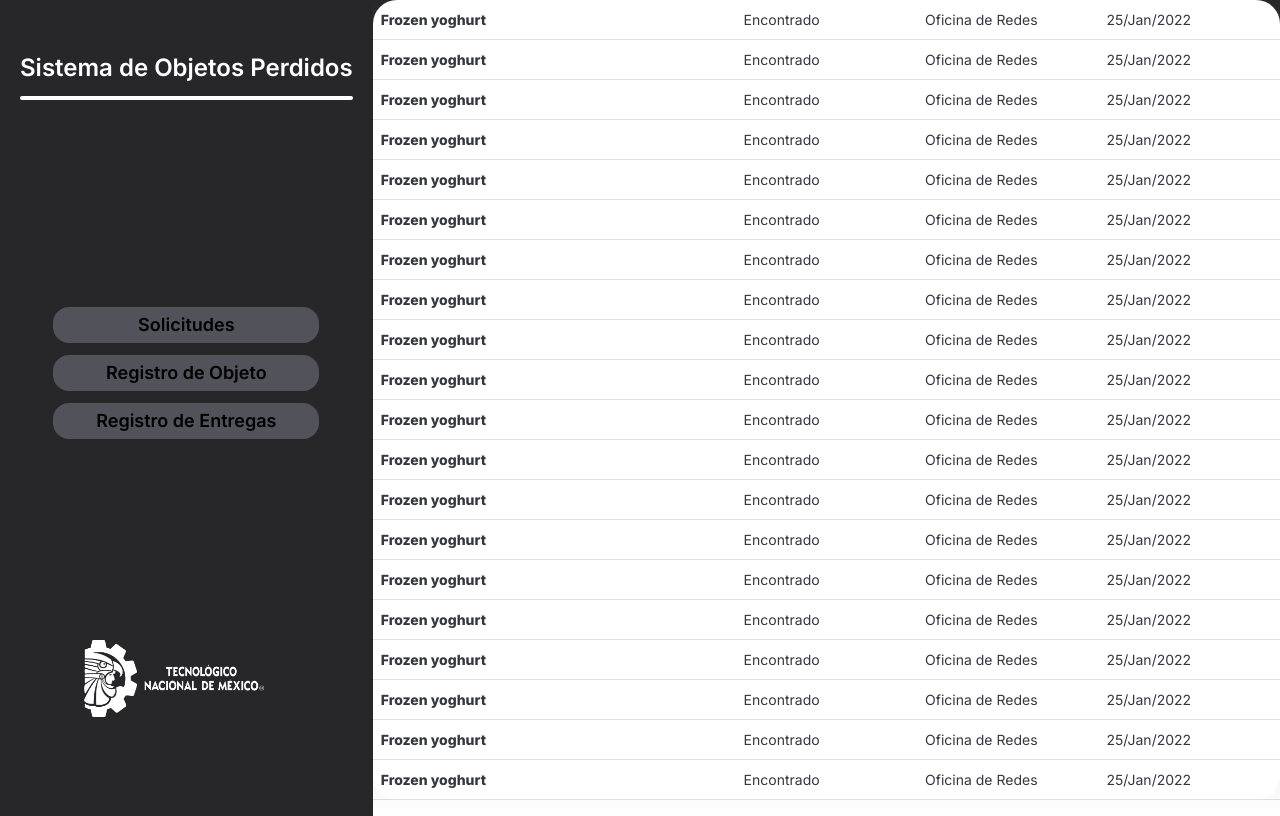
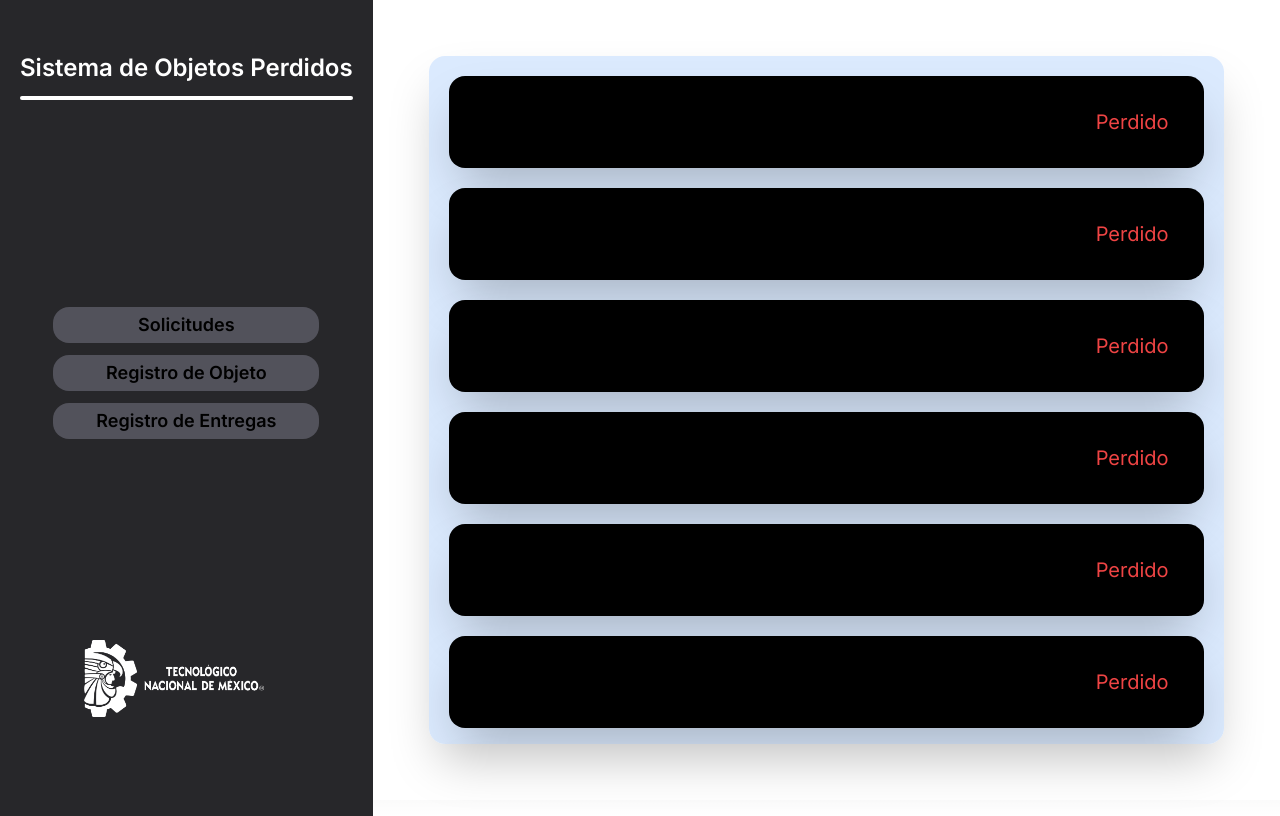
Before and after one commit to jorgerf05/lost-objects, a Next.js app: page /object_requests in a window 1280 px wide. Built offline with nearby package versions, Linux system fonts and the light colour scheme.

Commit message:
Objects cards implementation

```diff
--- a/package.json
+++ b/package.json
@@ -19,6 +19,7 @@
     "react-dom": "^18"
   },
   "devDependencies": {
+    "@types/node": "20.10.0",
     "autoprefixer": "^10.0.1",
     "eslint": "^8",
     "eslint-config-next": "14.0.3",
--- /dev/null
+++ b/src/app/components/ObjectCard.jsx
@@ -0,0 +1,42 @@
+"use client";
+import React, { useState } from "react";
+
+const ObjectCard = ({ object }) => {
+  const [expanded, setexpanded] = useState(false);
+  const {
+    report_date,
+    claimer_fullname,
+    claimer_career,
+    claimer_semester,
+    claimer_type,
+    object_name,
+    last_location,
+    claimer_contact,
+    status,
+  } = object;
+
+  return (
+    <div
+      className="flex flex-col h-60 p-8 bg-black rounded-2xl shadow-2xl hover:bg-blue-600 duration-500"
+      onClick={() => setexpanded(!expanded)}
+    >
+      <div className="flex space-x-5 justify-evenly text-xl">
+        <div className="font-bold">{object_name}</div>
+        <div className="">{claimer_fullname}</div>
+        <div className="">{report_date}</div>
+        <div className="text-red-500">{status}</div>
+      </div>
+      {expanded ? (
+        <div className="bg-green-900 transition-transform rounded-2xl p-4 text-xl">
+          <div>Carrera: {claimer_career}</div>
+          <div>Semestre: {claimer_semester}</div>
+          <div>Tipo de personal: {claimer_type}</div>
+          <div>Visto por ultima vez: {last_location}</div>
+          <div>Contacto: {claimer_contact}</div>
+        </div>
+      ) : null}
+    </div>
+  );
+};
+
+export default ObjectCard;
--- a/src/app/components/Table.jsx
+++ b/src/app/components/Table.jsx
@@ -1,11 +1,11 @@
 // TableComponent.js
 
-import React from 'react';
+import React from "react";
 
-const TableComponent = ({ data, columns }) => {
+const CustomTable = ({ data, columns }) => {
   return (
-    <table className="min-w-full divide-y divide-gray-200">
-      <thead className="bg-gray-50">
+    <table className="divide-y divide-gray-200">
+      <thead className="bg-black">
         <tr>
           {columns.map((column) => (
             <th
@@ -18,14 +18,12 @@ const TableComponent = ({ data, columns }) => {
           ))}
         </tr>
       </thead>
-      <tbody className="bg-white divide-y divide-gray-200">
+
+      <tbody className="divide-y divide-gray-200">
         {data.map((row, rowIndex) => (
           <tr key={rowIndex}>
             {columns.map((column) => (
-              <td
-                key={column.key}
-                className="px-6 py-4 whitespace-nowrap"
-              >
+              <td key={column.key} className="px-6 py-4 whitespace-nowrap text-black">
                 {row[column.key]}
               </td>
             ))}
@@ -36,4 +34,4 @@ const TableComponent = ({ data, columns }) => {
   );
 };
 
-export default TableComponent;
+export default CustomTable;
--- /dev/null
+++ b/src/app/components/TopBar.jsx
@@ -0,0 +1,11 @@
+import React from 'react'
+
+const TopBar = () => {
+  return (
+    <div>
+
+    </div>
+  )
+}
+
+export default TopBar
--- a/src/app/layout.js
+++ b/src/app/layout.js
@@ -13,10 +13,10 @@ export default function RootLayout({ children }) {
   return (
     <html lang="en">
       <body className={`${inter.className} flex flex-row bg-zinc-800`}>
-        <aside className="flex bg-zinc-800 w-2/6">
+        <aside className="flex bg-zinc-800 w-2/8 h-full">
           <Sidebar />
         </aside>
-        <main className="flex">{children}</main>
+        <main className="flex w-full h-screen">{children}</main>
       </body>
     </html>
   );
--- a/src/app/object_requests/page.js
+++ b/src/app/object_requests/page.js
@@ -1,65 +1,84 @@
 import { Table } from "@mui/joy";
 import React from "react";
+import CustomTable from "../components/Table";
+import ObjectCard from "../components/ObjectCard";
 
 export default function Home() {
-  function createData(name, calories, fat, carbs, protein) {
-    return { name, calories, fat, carbs, protein };
+  function createData(
+    report_date,
+    claimer_fullname,
+    claimer_career,
+    claimer_semester,
+    claimer_type,
+    object_name,
+    last_location,
+    claimer_contact,
+    status
+  ) {
+    return {
+      report_date,
+      claimer_fullname,
+      claimer_career,
+      claimer_semester,
+      claimer_type,
+      object_name,
+      last_location,
+      claimer_contact,
+      status,
+    };
   }
-
+  // Fecha del reporte
+  // Nombre del solicitante
+  // Carrera
+  // Semestre
+  // Tipo (docente o alumno)
+  // Objeto encontrado
+  // Visto por utlka vez
+  // Contacto
+  // Estatus
+  // **Posible usar credencial de estudiante**
+  // **Posible implementar mejoras**
   const rows = [
     // Articulo, estatus, ubicacion, fecha del reporte
     createData(
-      "Frozen yoghurt",
-      "Encontrado",
-      "Oficina de Redes",
-      "25/Jan/2022"
+      "05-Jun-2023",
+      "Jorge Rodriguez Flores",
+      "Sistemas Computacionales",
+      "8",
+      "Alumno",
+      "Celular Xiaomi Poco",
+      "Laboratorio de Redes",
+      "6461891906",
+      "Perdido"
     ),
+  ];
+
+  const columns = [
+    { key: "claimer_fullname", name: "Name" },
+    { key: "claimer_career", name: "Carrera" },
+    { key: "claimer_semester", name: "Semestre" },
   ];
 
   for (let index = 0; index < 200; index++) {
     rows.push(
       createData(
-        "Frozen yoghurt",
-        "Encontrado",
-        "Oficina de Redes",
-        "25/Jan/2022"
+        "05-Jun-2022",
+        "Jorge Rodriguez Flores",
+        "Sistemas Computacionales",
+        "8",
+        "Alumno",
+        "Celular Xiaomi Poco",
+        "Laboratorio de Redes",
+        "6461891906",
+        "Perdido"
       )
     );
   }
-
   return (
-    <main className="flex h-screen w-full bg-white rounded-3xl">
-      {/* <div className="absolute top-0 -left-4 w-72 h-72 bg-purple-300 rounded-full mix-blend-multiply filter blur-xl opacity-70 "></div>
-      <div className="absolute top-20 -right-4 w-72 h-72 bg-yellow-300 rounded-full mix-blend-multiply filter blur-xl opacity-70 "></div>
-      <div className="absolute -bottom-8 left-20 w-72 h-72 bg-pink-300 rounded-full mix-blend-multiply filter blur-xl opacity-70 "></div> */}
-
-      <div className="flex h-full items-center justify-center overflow-auto">
-        <Table
-          sx={{
-            "& thead th:nth-child(1)": { width: "40%" },
-            overflow: "auto",
-            height: 200,
-          }}
-        >
-          <thead>
-            <tr>
-              <th>Articulo</th>
-              <th>Estatus</th>
-              <th>Ubicacion</th>
-              <th>Fecha del reporte</th>
-            </tr>
-          </thead>
-          <tbody>
-            {rows.map((row) => (
-              <tr key={row.name}>
-                <td className="font-extrabold">{row.name}</td>
-                <td>{row.calories}</td>
-                <td>{row.fat}</td>
-                <td>{row.carbs}</td>
-              </tr>
-            ))}
-          </tbody>
-        </Table>
+    <main className="flex w-full h-full bg-white">
+      <div className="flex flex-col bg-blue-100 w-full m-14 rounded-2xl shadow-2xl overflow-y-scroll p-5 space-y-5">
+        {/* <CustomTable data={rows} columns={columns}></CustomTable> */}
+        {rows.map(obj => <ObjectCard key={obj.report_date} object={obj}/>)}
       </div>
     </main>
   );
```
Also changed, not shown: tsconfig.json (added, +34 -0 lines), 1 other file (tests, documents, lock files or other folders).
